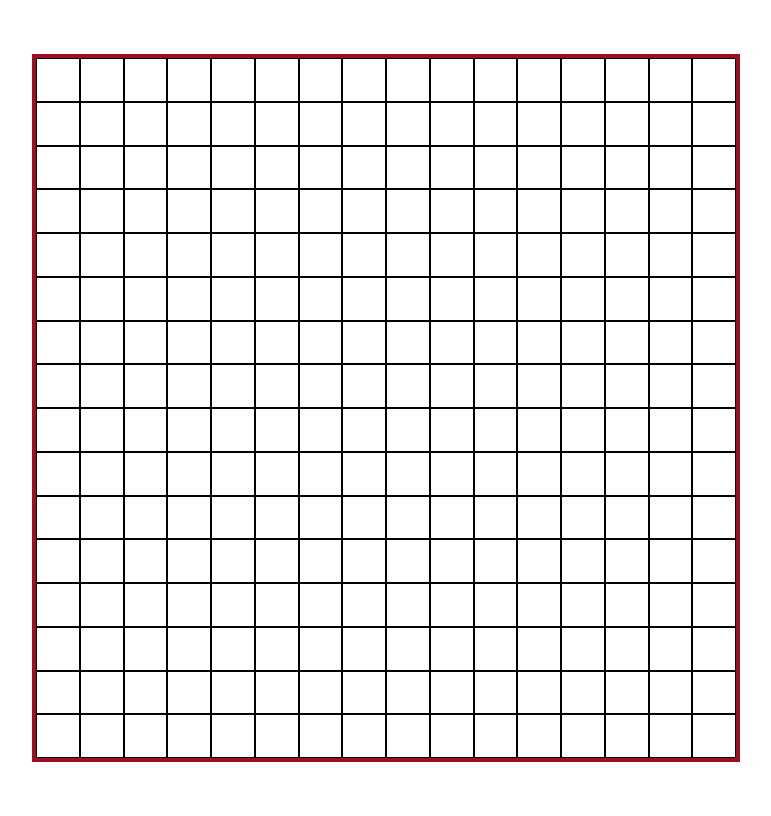
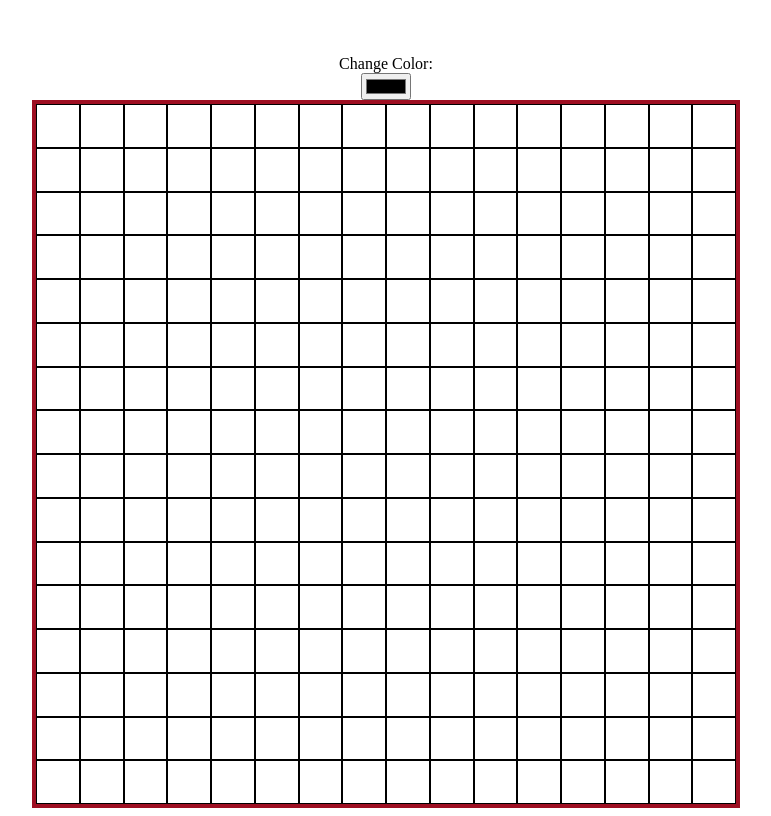
Before and after one commit to ikonyx/Etch-a-Sketch, a plain HTML site: page index.html in a window 1280 px wide. Shown: the whole page, without its empty margins (254-1025 px from the left). Drawn offline with Linux system fonts and the light colour scheme.

Commit message:
Add option to change the squares' color

```diff
--- a/index.html
+++ b/index.html
@@ -9,7 +9,10 @@
     </head>
 
     <body>
-        <div id='container'></div>
+        <div id='buttons'></div>
+            <label for="color">Change Color:</label>
+            <input type="color" id="color" value="#000000">
+        <div id='grid'></div>
         <script src="script.js" defer></script>
     </body>
 
--- a/script.js
+++ b/script.js
@@ -1,4 +1,4 @@
-const container = document.querySelector('#container');
+const container = document.querySelector('#grid');
 let gridSize = 16;
 const containerSize = 700;
 
@@ -12,6 +12,15 @@ function createGrid() {
             container.appendChild(square);
         }
     }
-}
+};
 
 createGrid();
+
+const squares = document.querySelectorAll('div.squares');
+
+for (const square of squares) {
+    square.addEventListener('mouseenter', pickColor)
+  }
+function pickColor(event) {
+    event.target.style.backgroundColor = color.value;
+};
--- a/style.css
+++ b/style.css
@@ -1,6 +1,8 @@
 body {
     display: flex;
-    justify-content: center;
+    flex-direction: column;
+    align-items:center;
+    justify-content: flex-end;
     height: 100vh;
 }
 
@@ -10,13 +12,16 @@ body {
 
 }
 
-#container {
+#grid {
     display: flex;
     flex-wrap: wrap;
     flex: none;
     border: 4px solid rgb(158, 15, 34);
     width: 700px;
     height: 700px;
-    margin: auto;
+}
+
+#buttons {
+    display:flex;
 
 }
```
